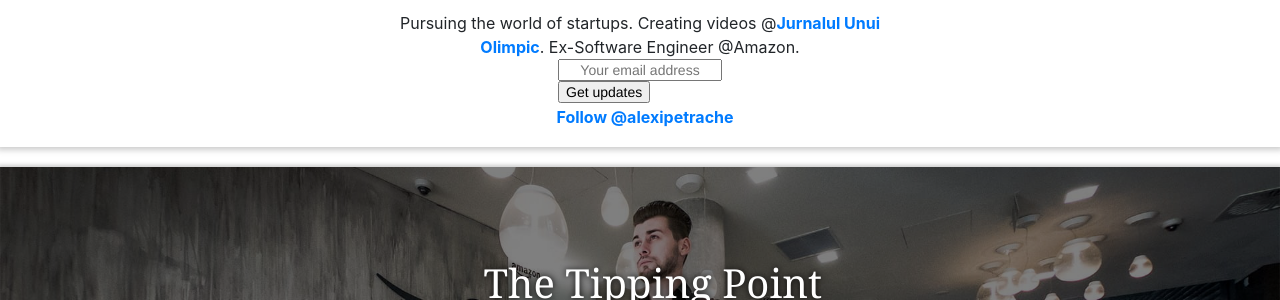
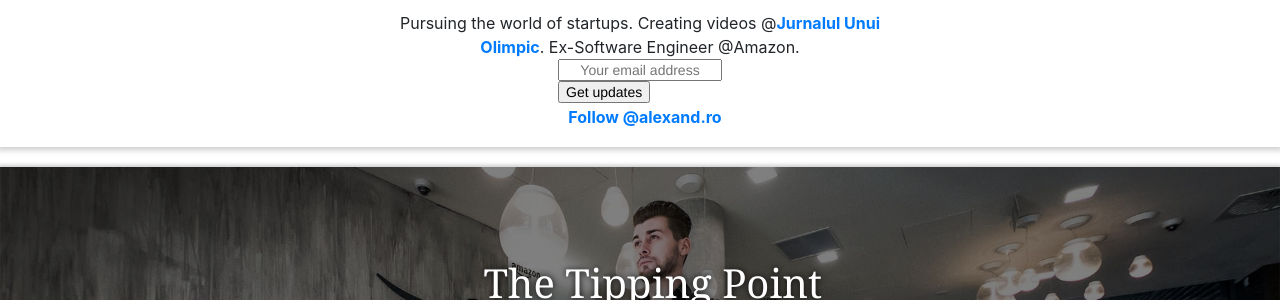
Before and after one commit to alexand-ro/alexand-ro.github.io, a Jekyll site: the page built from index.html, in a window 1280 px wide. Shown: the part 164-464 px from the top of the page. Built offline with Jekyll 4.4.1, drawn with Linux system fonts in a browser that asks for light colours; comment, search, counter and statistics services are not loaded.

Commit message:
Changed twitter

```diff
--- a/_config.yml
+++ b/_config.yml
@@ -6,7 +6,7 @@
 description: Pursuing the world of startups. Creating videos @Jurnalul Unui Olimpic. Ex-Software Engineer @Amazon.
 url: "https://alexand.ro"
 twitter:
-  username: "AlexIPetrache"
+  username: "alexand_r0"
 facebook:
   app_id: 239202243681974
 plugins:
@@ -26,7 +26,7 @@
 social:
   name: Alex Petrache
   links:
-    - https://twitter.com/AlexIPetrache
+    - https://twitter.com/alexand_r0
     - https://www.facebook.com/petrache.alex
     - https://www.linkedin.com/in/alexpetrache
     - https://github.com/AlexPetrache
--- a/_includes/footer.html
+++ b/_includes/footer.html
@@ -1,7 +1,7 @@
 <div id="footer">
     <div class="social-btns">
         <a class="btn email" href="mailto:hello@alexand.ro"><i class="fa fa-envelope"></i></a>
-        <a class="btn twitter" href="https://twitter.com/AlexIPetrache"><i class="fa fa-twitter"></i></a>
+        <a class="btn twitter" href="https://twitter.com/alexand_r0"><i class="fa fa-twitter"></i></a>
         <a class="btn youtube" href="https://youtube.com/channel/UCQQwkvM9vQ6AEl1CfnEtdrQ"><i class="fa fa-youtube"></i></a>
         <a class="btn linkedin" href="https://www.linkedin.com/in/alexpetrache/"><i class="fa fa-linkedin"></i></a>
         <a class="btn rss" href="http://feeds.feedburner.com/AlexPetrache"><i class="fa fa-rss"></i></a>
--- a/index.html
+++ b/index.html
@@ -47,7 +47,7 @@
                 <div class="g-ytsubscribe" data-channelid="UCQQwkvM9vQ6AEl1CfnEtdrQ" data-layout="default" data-count="default"></div>
             </div>
             <div class="item" id="twitter">
-                <a href="https://twitter.com/alexipetrache?ref_src=twsrc%5Etfw" class="twitter-follow-button" data-show-screen-name="false" data-show-count="true">Follow @alexipetrache</a><script async src="https://platform.twitter.com/widgets.js" charset="utf-8"></script>
+                <a href="https://twitter.com/alexand_r0" class="twitter-follow-button" data-show-screen-name="false" data-show-count="true">Follow @alexand.ro</a><script async src="https://platform.twitter.com/widgets.js" charset="utf-8"></script>
             </div>
         </div>
     </div>
```
Also changed, not shown: _posts/2018-08-23-how-focus-became-more-valuable-than-intelligence.md (+1 -1 lines).
